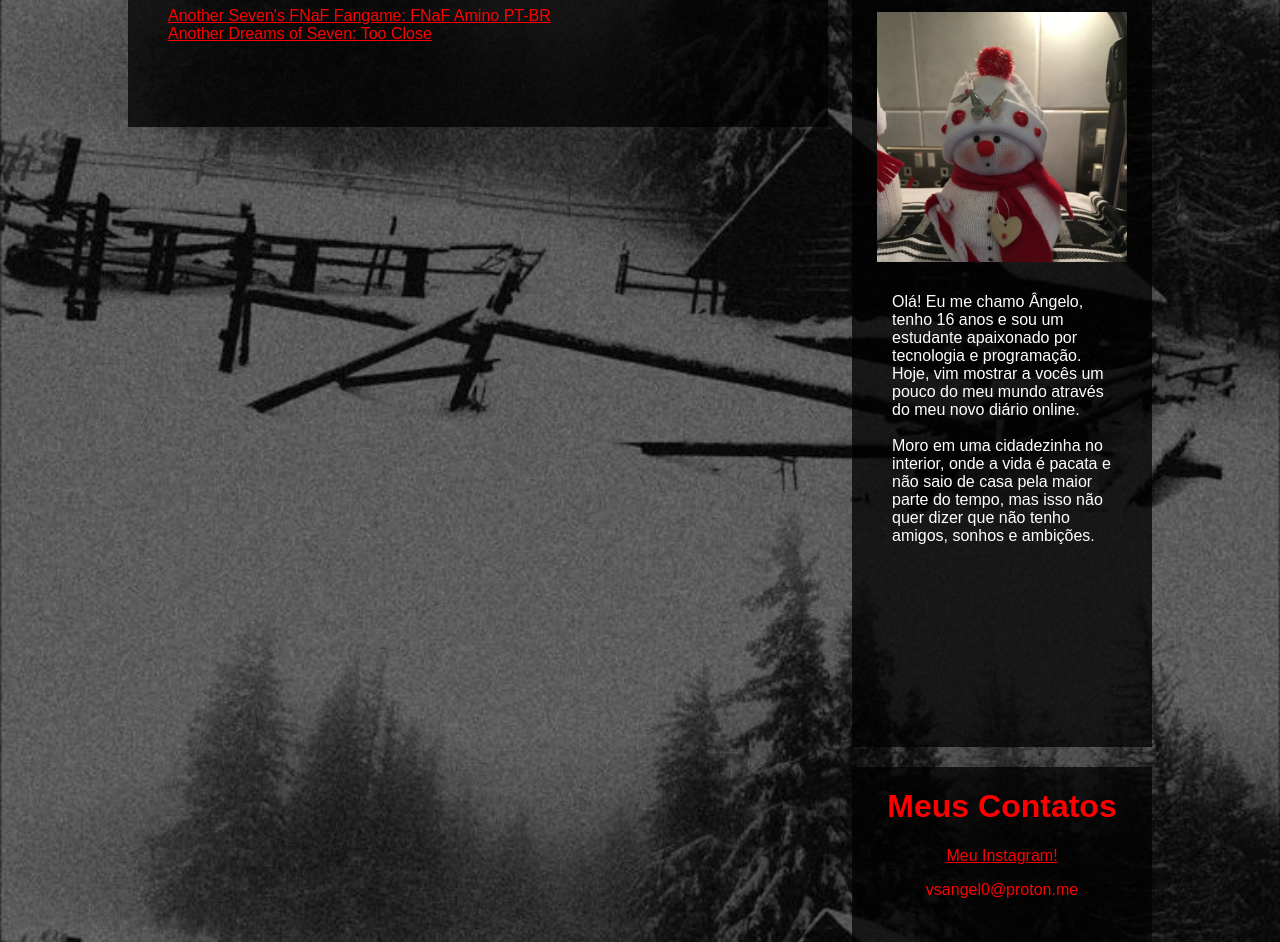
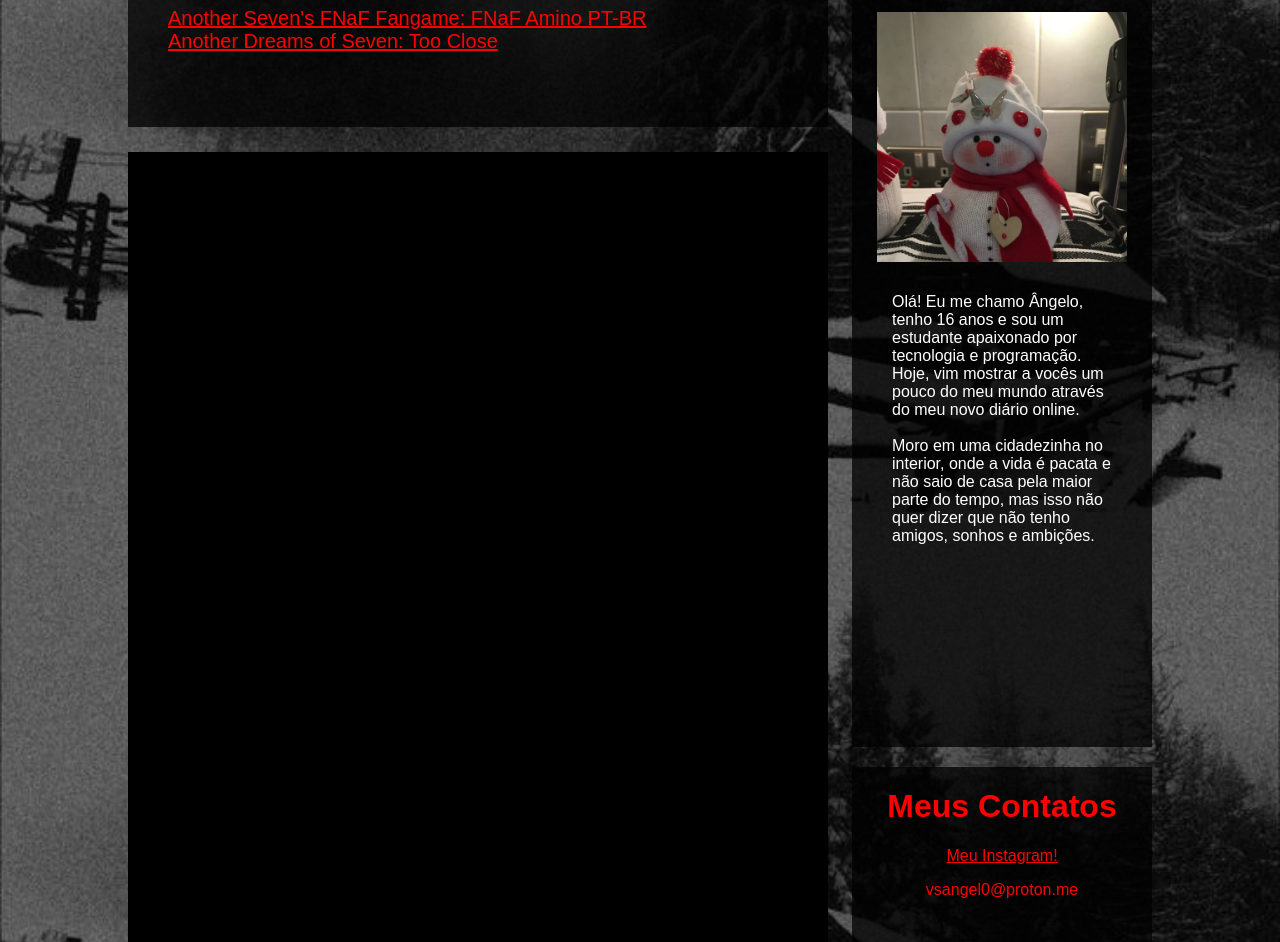
Before and after one commit to CyberAlly435/angelo_page, a plain HTML site: page index.html in a window 1280 px wide. Shown: the part 288-1230 px from the top of the page. Drawn offline with Linux system fonts and the light colour scheme.

Commit message:
atualização

```diff
--- a/index.html
+++ b/index.html
@@ -110,17 +110,34 @@
             position: absolute;
             left: 0px;
             top: 0px;
+
+            text-align: start;
+            font-family: Arial, Helvetica, sans-serif;
         ">
                 <h1 class="textAnimation_angeloTitle"
-                    style="font-family: Arial, Helvetica, sans-serif; color: white; padding-left: 25px;">Meus Projetos:
+                    style="color: white; padding-left: 20px;">Meus Projetos:
                 </h1>
-                <a href="subpages/asfnaf.html" class="textAnimation_angeloTitle"
-                    style="font-family: Arial, Helvetica, sans-serif; padding: 40px;">Another Seven's FNaF Fangame: FNaF
+                <a href="subpages/asfnaf/index" class="textAnimation_angeloTitle"
+                    style="font-size: 20px; padding-left: 40px;">Another Seven's FNaF Fangame: FNaF
                     Amino PT-BR</a><br>
                 <a href="" class="textAnimation_angeloTitle"
-                    style="font-family: Arial, Helvetica, sans-serif; padding: 40px;">Another Dreams of Seven: Too
+                    style="font-size: 20px; padding-left: 40px;">Another Dreams of Seven: Too
                     Close</a>
             </div>
+
+
+            <div style="
+            width: 100%;
+            height: 800px;
+
+            background-color: rgba(0, 0, 0, 1);
+            margin: auto auto;
+            display: inline-block;
+
+            position: absolute;
+            left: 0px;
+            top: 225px;
+            "></div>
         </div>
 
         <!-- Lado Direito -->
```
